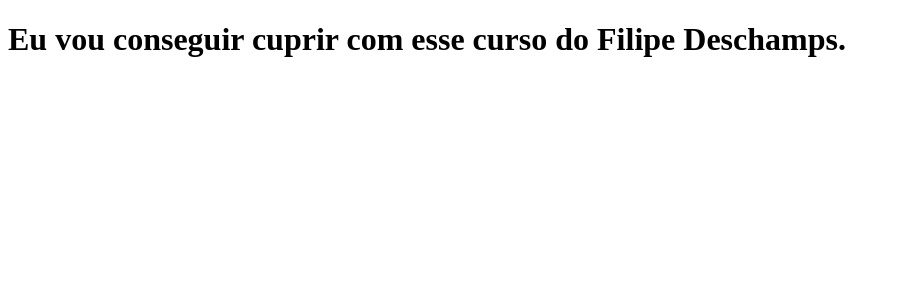
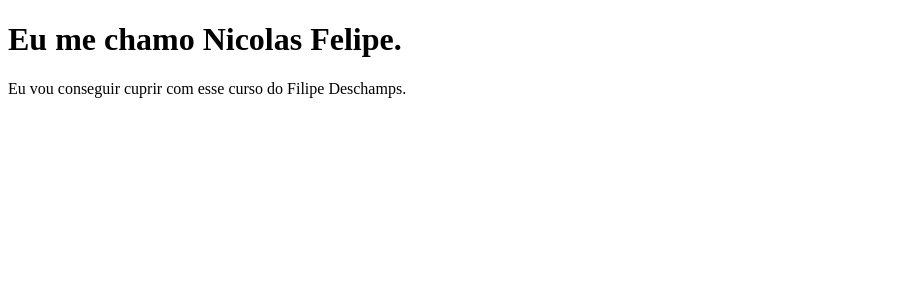
Before and after one commit to nicolasQuack/tabnews, a Next.js app: page / in a window 1280 px wide. Shown: the top 300 px of the page, without its empty margins (0-900 px from the left). Built offline with nearby package versions, Linux system fonts and the light colour scheme.

Commit message:
style(pages/): change home text;

```diff
--- a/pages/index.js
+++ b/pages/index.js
@@ -1,5 +1,10 @@
 function Home() {
-  return <h1>Eu vou conseguir cuprir com esse curso do Filipe Deschamps.</h1>;
+  return (
+    <>
+      <h1>Eu me chamo Nicolas Felipe.</h1>
+      <p>Eu vou conseguir cuprir com esse curso do Filipe Deschamps.</p>
+    </>
+  );
 }
 
 export default Home;
```
